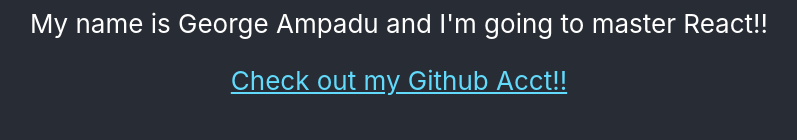
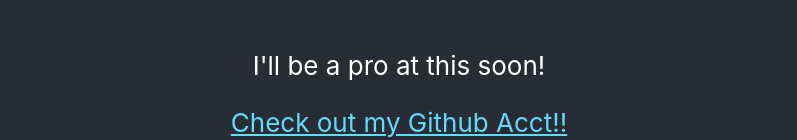
Before and after one commit to GeorgeAmpadu/georgeampadu.github.io, a React (Create React App) app: page / in a window 1280 px wide. Shown: the part 521-661 px from the top of the page, without its empty margins (241-1038 px from the left). Built offline with nearby package versions, Linux system fonts and the light colour scheme.

Commit message:
Final commit, I will become a react pro

```diff
--- a/src/App.js
+++ b/src/App.js
@@ -9,6 +9,7 @@
         <p>
          My name is George Ampadu and I'm going to master React!!
         </p>
+        <p>I'll be a pro at this soon!</p>
         <a
           className="App-link"
           href="https://github.com/GeorgeAmpadu"
```
